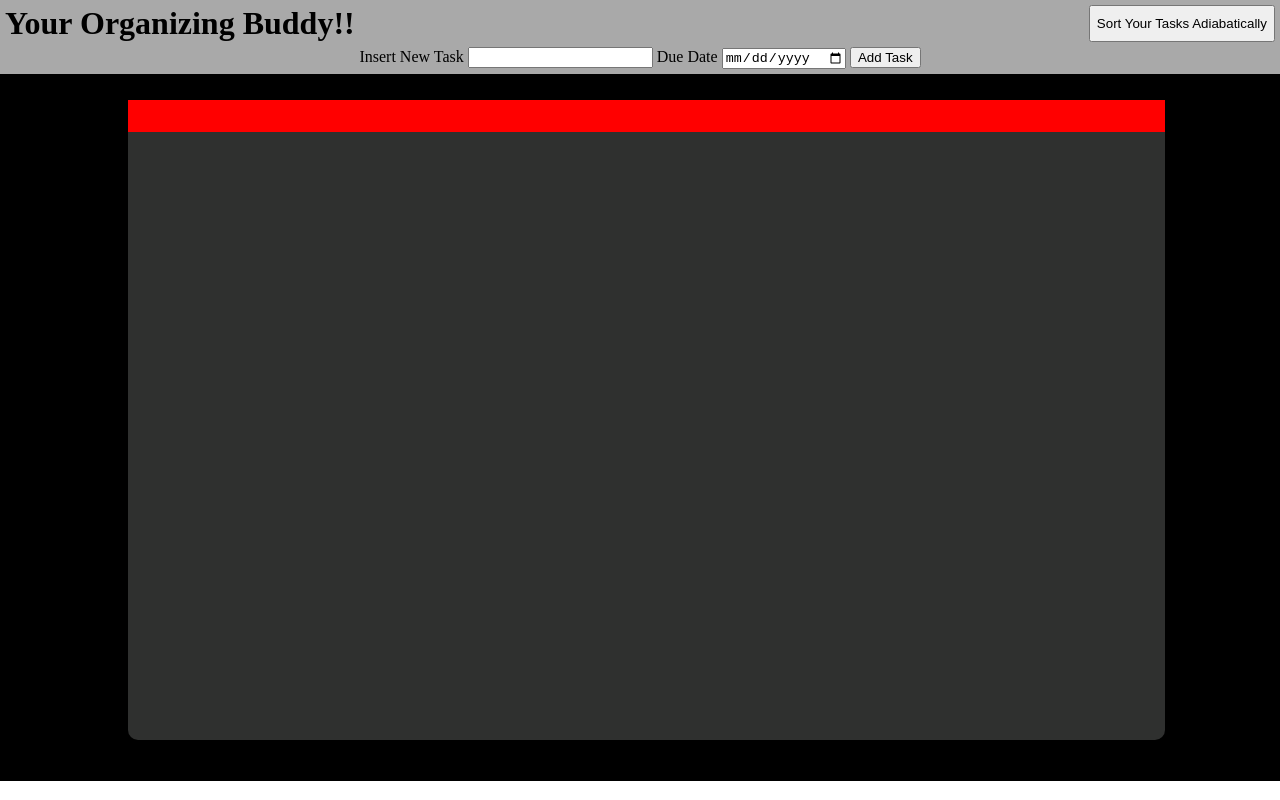
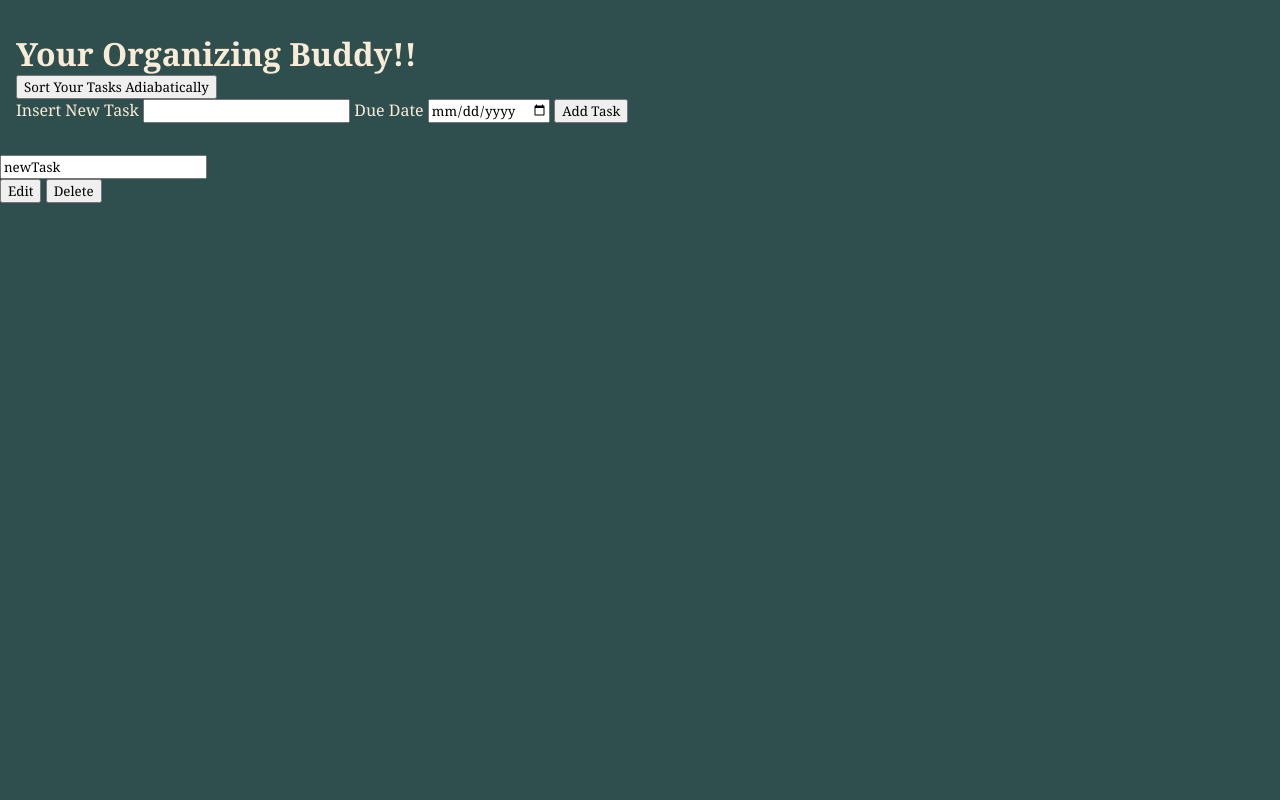
Before and after one commit to Andre-F-K/To-Do-App, a plain HTML site: page Index.html in a window 1280 px wide. Drawn offline with Linux system fonts and the light colour scheme.

Commit message:
New Format an js tried

```diff
--- a/Index.html
+++ b/Index.html
@@ -25,12 +25,26 @@
         </form>
     </div>
     </header>
-    <div id="appBody">
-    <section id="displayTaskSection">
-        <form id="taskForm">
 
-        </form>
-    </section>
-    </div>
+    <main>
+
+        <section id="taskList">
+            <div id="tasks">
+                <div class="task">
+                    <div class="content">
+                        <input type="text" class="text" value="newTask" readonly>
+                    </div>
+                    <div class="actions">
+                        <button class="edit">Edit</button>
+                        <button class="delete">Delete</button>
+                    </div>
+                </div>
+
+            </div>
+
+        </section>
+
+
+    </main>
 </body>
 </html>
--- a/scripts/script.js
+++ b/scripts/script.js
@@ -1,5 +1,6 @@
 const userInputForm = document.getElementById('userInputForm');
  let errorElement = document.getElementById('error')
+ const listElement = document.querySelector('#tasks')
 
  userInputForm.addEventListener('submit', (e) =>{
     let x = []
@@ -8,10 +9,24 @@ const userInputForm = document.getElementById('userInputForm');
     if(newTask === '' || newTask == null || dueDate === '' ){
         console.log(newTask)
          x.push('Inputs cannot be empty')
+
     }
 
     if(x.length > 0){
         e.preventDefault()
         errorElement.innerText = x
+        return
     }
+
+    const taskElement = document.createElement('div');
+    taskElement.classList.add('task')
+
+    const taskContentElem = document.createElement('div')
+    taskContentElem.classList.add('content')
+    taskContentElem.innerText = newTask
+
+    taskElement.appendChild(taskContentElem)
+    listElement.appendChild(taskElement)
+
+
 })
--- a/style.css
+++ b/style.css
@@ -1,47 +1,30 @@
 *{
     box-sizing: border-box;
-    margin: 0px;
+    margin: 0;
+    font-family: Georgia, 'Times New Roman', Times, serif;
 
 }
 
-#headerAndButtonWrapper{
+body{
     display: flex;
-    justify-content: space-between ;
-    padding: 5px;
-}
-
-#addTaskWrapper{
-    text-align: center;
-    padding-bottom: 5px;
+    flex-direction: column;
+    min-height: 100vh;
+    background-color: darkslategray;
+    color: antiquewhite;
 }
 
 header{
-    background-color: darkgray;
+    padding: 2rem 1rem;
+    max-width: 800px;
+    width: 100%;
 }
 
-#appBody{
-    height: 88.4vh;
-    width: 100%;
-    background-color: black;
-    padding-left: 10%;
-    padding-top: 2%;
-}
-#displayTaskSection{
-    background-color: rgb(47, 48, 47);
-    height: 80vh;
-    width: 90%;
-    border-radius: 10px;
-
-
+.headerAndButtonWrapper{
+    display: block;
+    flex-direction: row;
 }
 
-#taskForm{
-    background-color: red;
-    width: 100%;
-    height: 5%;
-    padding-top: 2%;
-    padding-left: 1vh;
-    display: flex;
-    flex-direction: column;
-
+.taskHeader{
+    margin-bottom: 1rem;
+    font-weight: bold;
 }
```
